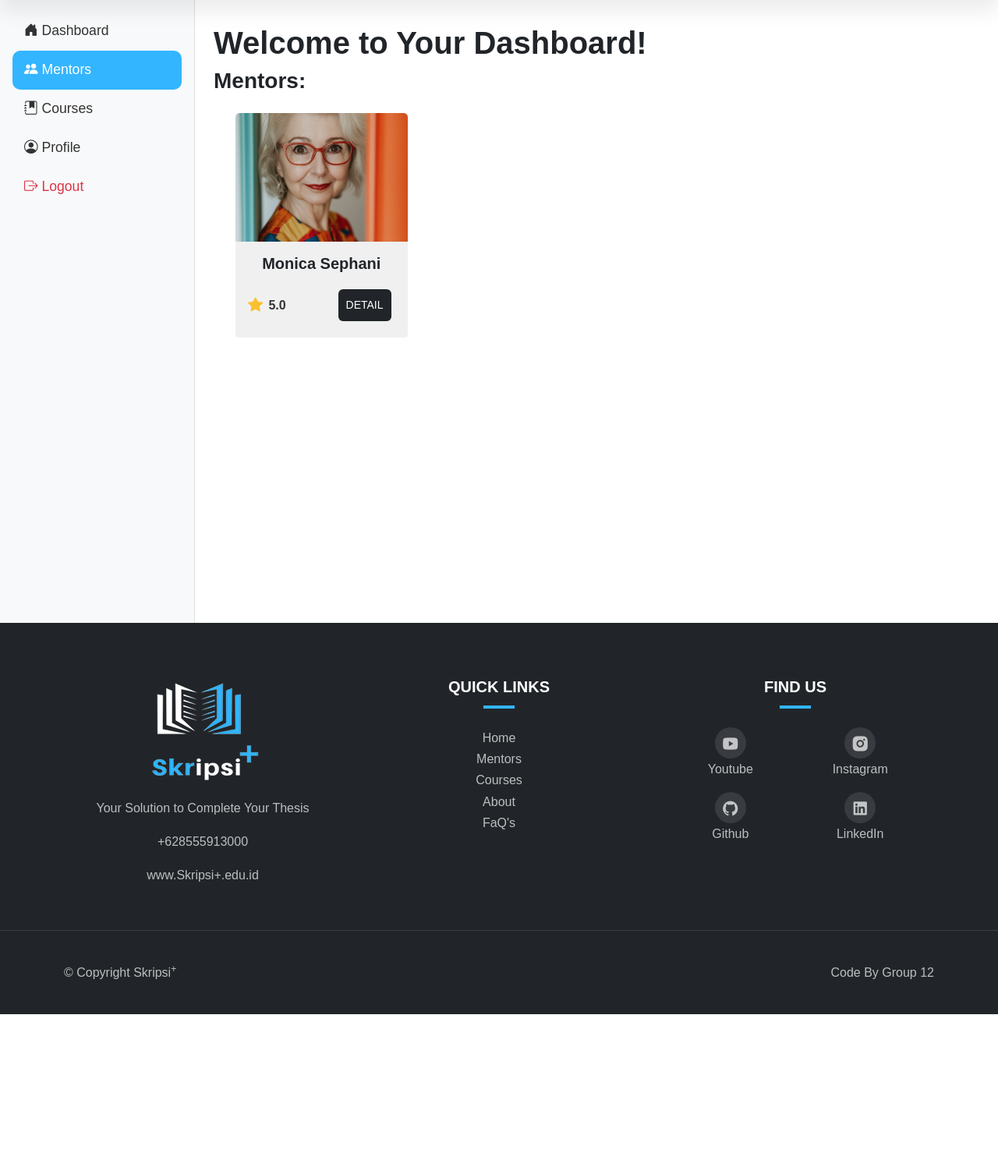
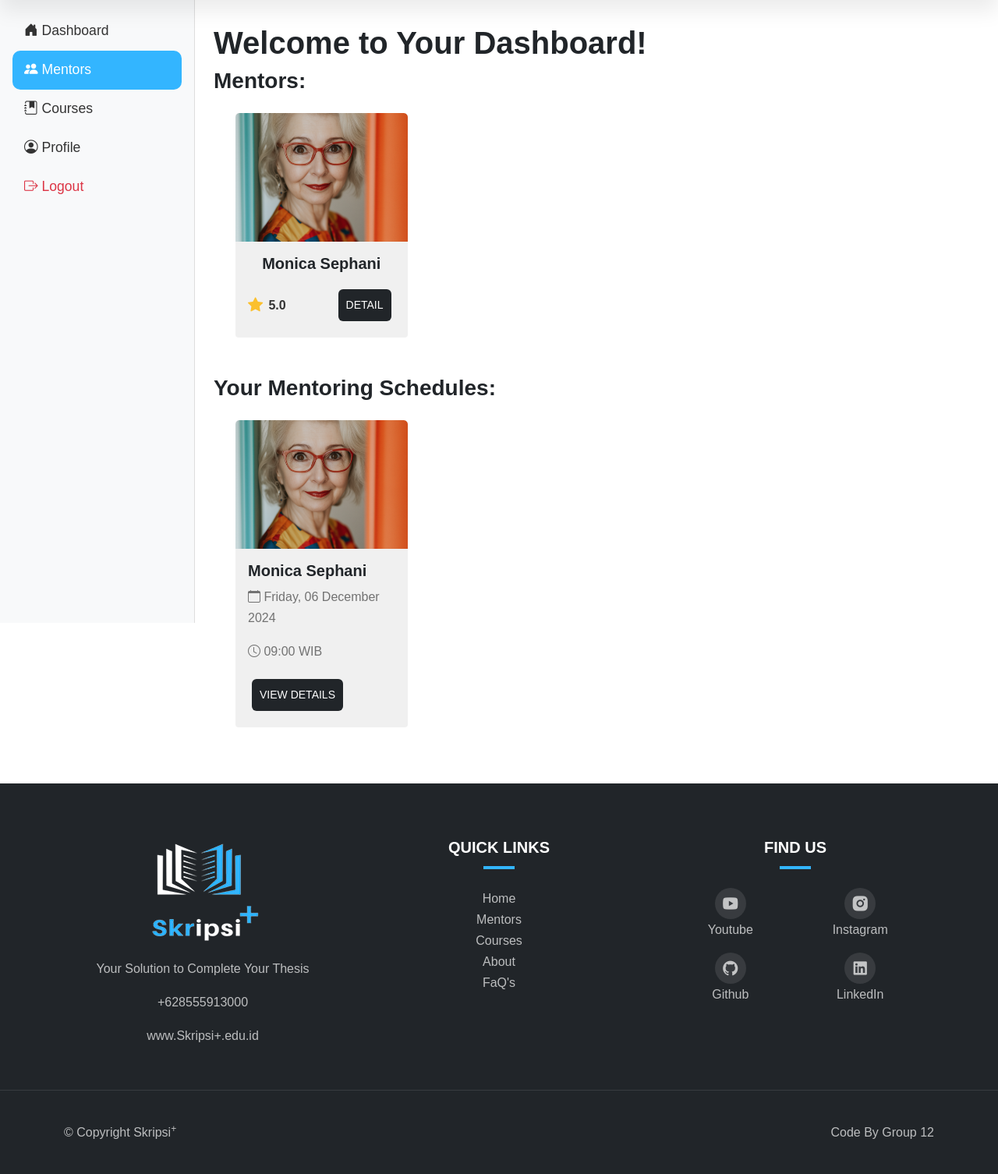
Before and after one commit to m-RafliRangga-p/Week09_Skripsi-, a Django app: page /dashboard-mentors/ in a window 1280 px wide. Shown: the part 88-1594 px from the top of the page at 78% size. Before the commit the page ends 1389 px from the top, so only its background shows below. Run offline with Django 5.2, Linux system fonts and the light colour scheme; a user stored in the database is signed in; data comes from the database, SQL or seed files in the repository; both versions use the stored data as it was after the commit; some web fonts are replaced.

Commit message:
Add booking detail

```diff
--- a/Django/skripsi_plus/public_app/models.py
+++ b/Django/skripsi_plus/public_app/models.py
@@ -2,6 +2,7 @@ from django.conf import settings
 from django.db import models
 from django.contrib.auth.models import User
 from datetime import datetime
+from uuid import uuid4
 
 # Create your models here.
 class Mentor(models.Model):
@@ -49,12 +50,19 @@ class Booking(models.Model):
     user = models.ForeignKey(User, on_delete=models.CASCADE)
     date = models.DateField()
     time = models.TimeField()
+    zoom_link = models.URLField(max_length=200, blank=True, null=True)
 
     def __str__(self):
         return f"Booking by {self.user} with {self.mentor} on {self.date} at {self.time}"
 
     class Meta:
         unique_together = ('mentor', 'date', 'time')
+
+    def save(self, *args, **kwargs):
+        if not self.zoom_link:
+            # Contoh Zoom Link Otomatis
+            self.zoom_link = f"https://zoom.us/j/{uuid4().hex[:10]}"
+        super().save(*args, **kwargs)
 
 class Profile(models.Model):
     user = models.OneToOneField(User, on_delete=models.CASCADE)
--- a/Django/skripsi_plus/public_app/templates/dashboard-mentors.html
+++ b/Django/skripsi_plus/public_app/templates/dashboard-mentors.html
@@ -20,7 +20,7 @@
       <h1>Welcome to Your Dashboard!</h1>
 
       <h3>Mentors:</h3>
-      <div class="row ms-lg-3 mb-3">
+      <div class="row ms-lg-3 mb-5">
         {% for purchase in purchases %} {% if purchase.mentor %}
         <div class="col-lg-3 col-md-6 mt-3">
           <div class="card h-100" style="width: 100%">
@@ -55,6 +55,49 @@
         <p>No mentors purchased yet.</p>
         {% endif %}
       </div>
+
+      <!-- Mentors Section -->
+      <div class="mb-5">
+        <h3>Your Mentoring Schedules:</h3>
+        <div class="row ms-lg-3">
+          {% for booking in bookings %}
+          <div class="col-lg-3 col-md-6 mt-3">
+            <div class="card h-100">
+              {% if booking.mentor.image %}
+              <div class="image-zoom">
+                <div class="image-zoom-wrapper">
+                  <img
+                    src="{{ booking.mentor.image.url }}"
+                    class="card-img-top"
+                    alt="{{ booking.mentor.name }}"
+                  />
+                </div>
+              </div>
+              {% endif %}
+              <div class="card-body d-flex flex-column">
+                <h5 class="card-title">{{ booking.mentor.name }}</h5>
+                <p class="card-text">
+                  <i class="bi bi-calendar"></i>
+                  {{ booking.date|date:"l, d F Y" }}
+                </p>
+                <p class="card-text flex-grow-1">
+                  <i class="bi bi-clock"></i>
+                  {{ booking.time|time:"H:i" }} WIB
+                </p>
+                <a
+                  href="{% url 'detail_booking' booking.id %}"
+                  ><button class="btn btn-brand">View Details</button></a
+                >
+              </div>
+            </div>
+          </div>
+          {% empty %}
+          <div class="col">
+            <p>You haven't booked any mentors yet.</p>
+          </div>
+          {% endfor %}
+        </div>
+      </div>
     </div>
   </main>
 </div>
--- a/Django/skripsi_plus/public_app/urls.py
+++ b/Django/skripsi_plus/public_app/urls.py
@@ -20,4 +20,5 @@ urlpatterns = [
     path('profile/', views.profile_view, name='profile'),
     path('mentor/<int:pk>/', views.mentor_detail_view, name='mentor_detail'),
     path('profile/edit/', views.edit_profile_view, name='edit_profile'),
+    path('booking/<int:booking_id>/', views.detail_booking, name='detail_booking'),
 ]
--- a/Django/skripsi_plus/public_app/views.py
+++ b/Django/skripsi_plus/public_app/views.py
@@ -99,7 +99,13 @@ def course_checkout(request, course_id):
 @login_required(login_url='account_login')
 def dashboard_mentors(request):
     purchases = Purchase.objects.filter(user=request.user)
-    return render(request, 'dashboard-mentors.html', {'purchases': purchases})
+    bookings = Booking.objects.filter(user=request.user)
+
+    context = {
+        'purchases': purchases,
+        'bookings': bookings
+    }
+    return render(request, 'dashboard-mentors.html', context)
 
 @login_required(login_url='account_login')
 def dashboard_courses(request):
@@ -197,3 +203,8 @@ def lesson_detail(request, course_id, section_index, lesson_index):
         "lesson": lesson,
     }
     return render(request, "lesson.html", context)
+
+def detail_booking(request, booking_id):
+    # Ambil data booking berdasarkan ID
+    booking = get_object_or_404(Booking, id=booking_id)
+    return render(request, 'detail_booking.html', {'booking': booking})
```
Also changed, not shown: Django/skripsi_plus/public_app/templates/dashboard.html (+5 -5 lines), Django/skripsi_plus/public_app/templates/detail_booking.html (added, +38 -0 lines), Django/skripsi_plus/db.sqlite3, Django/skripsi_plus/media/profile_photos/adit.jpg (added), Django/skripsi_plus/media/profile_photos/adit_JTZIehJ.jpg (added), Django/skripsi_plus/public_app/migrations/0010_booking_zoom_link.py (added).
